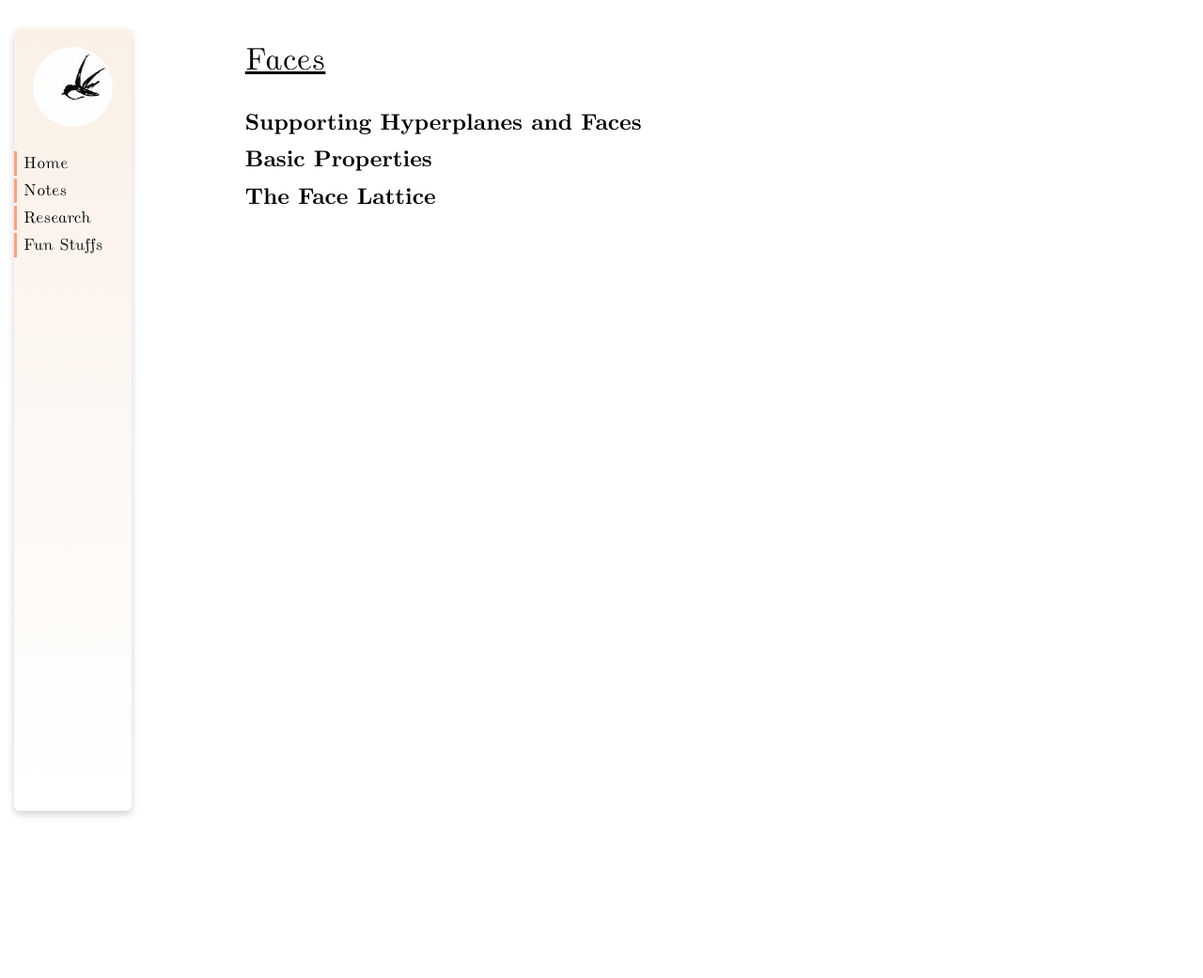
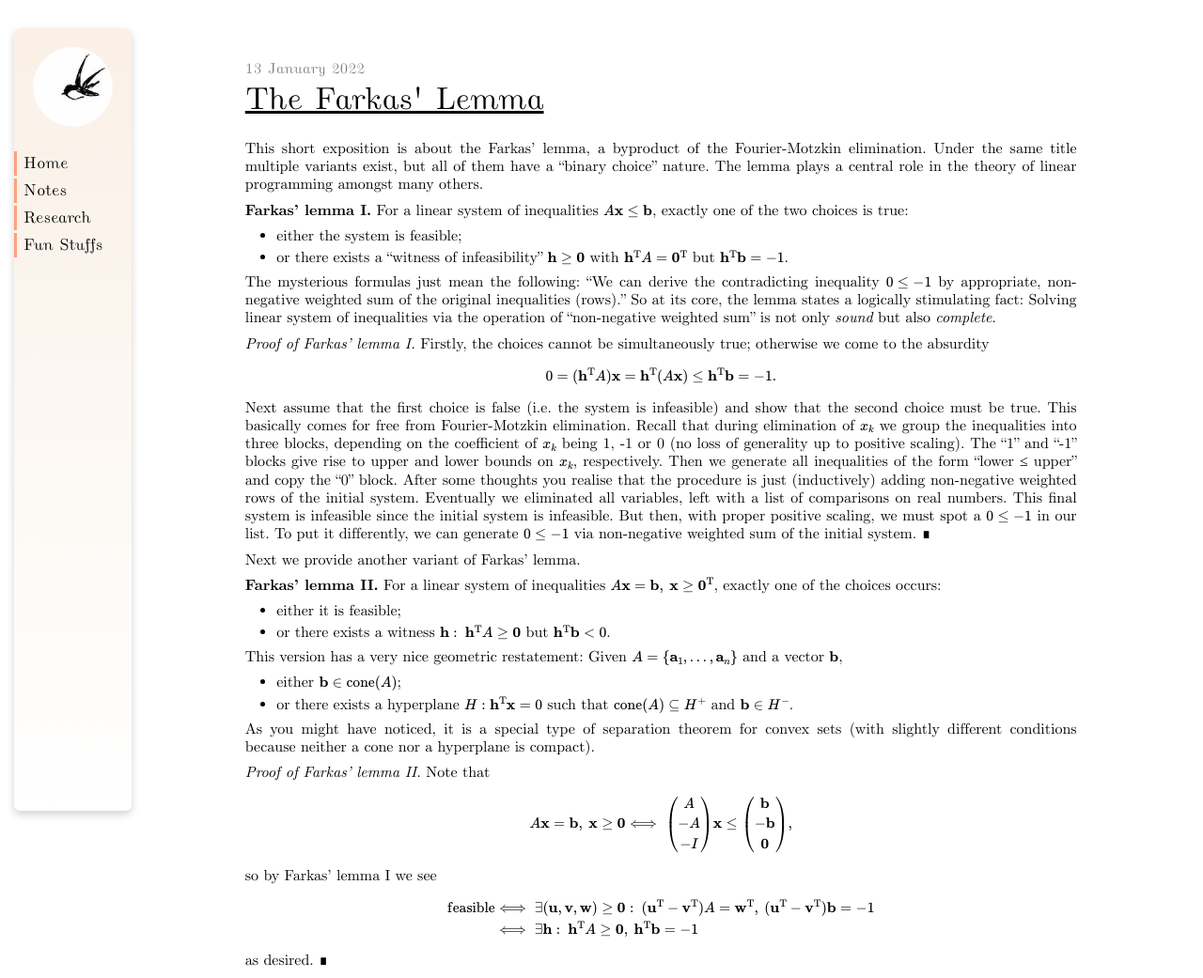
Before and after one commit to YanhengWang/yanhengwang.github.io, a Jekyll site: the page built from notes/geometry/3-3.md, in a window 1280 px wide and 1041 px high. Shown: the whole window at 94% size. Built offline with Jekyll 4.4.1, drawn with Linux system fonts in a browser that asks for light colours.

```diff
--- a/notes/geometry/3-3.md
+++ b/notes/geometry/3-3.md
@@ -1,12 +1,59 @@
 ---
 layout: page
-title: Faces
+date: 13 January 2022
+title: The Farkas' Lemma
+preamble: |-
+    \newcommand{\conv}{\operatorname{conv}}
+    \newcommand{\cone}{\operatorname{cone}}
+    \renewcommand{\vec}[1]{\mathbf{#1}}
 ---
 
-# Supporting Hyperplanes and Faces
+This short exposition is about the Farkas' lemma, a byproduct of the Fourier-Motzkin elimination. Under the same title multiple variants exist, but all of them have a "binary choice" nature. The lemma plays a central role in the theory of linear programming amongst many others.
 
+**Farkas' lemma I.**
+For a linear system of inequalities $$A \vec{x} \leq \vec{b}$$, exactly one of the two choices is true:
 
-# Basic Properties
+- either the system is feasible;
+- or there exists a "witness of infeasibility" $$\vec{h} \geq \vec{0}$$ with $$\vec{h}^\T A = \vec{0}^\T$$ but $$\vec{h}^\T \vec{b} = -1$$.
 
+The mysterious formulas just mean the following: "We can derive the contradicting inequality $$0 \leq -1$$ by appropriate, non-negative weighted sum of the original inequalities (rows)." So at its core, the lemma states a logically stimulating fact: Solving linear system of inequalities via the operation of "non-negative weighted sum" is not only *sound* but also *complete*.
 
-# The Face Lattice
+*Proof of Farkas' lemma I.*
+Firstly, the choices cannot be simultaneously true; otherwise we come to the absurdity
+
+$$ 0 = (\vec{h}^\T A) \vec{x} = \vec{h}^\T (A \vec{x}) \leq \vec{h}^\T \vec{b} = -1. $$
+
+Next assume that the first choice is false (i.e. the system is infeasible) and show that the second choice must be true. This basically comes for free from Fourier-Motzkin elimination. Recall that during elimination of $$x_k$$ we group the inequalities into three blocks, depending on the coefficient of $$x_k$$ being 1, -1 or 0 (no loss of generality up to positive scaling). The "1" and "-1" blocks give rise to upper and lower bounds on $$x_k$$, respectively. Then we generate all inequalities of the form "lower ≤ upper" and copy the "0" block. After some thoughts you realise that the procedure is just (inductively) adding non-negative weighted rows of the initial system. Eventually we eliminated all variables, left with a list of comparisons on real numbers. This final system is infeasible since the initial system is infeasible. But then, with proper positive scaling, we must spot a $$0 \leq -1$$ in our list. To put it differently, we can generate $$0 \leq -1$$ via non-negative weighted sum of the initial system. ∎
+
+Next we provide another variant of Farkas' lemma.
+
+**Farkas' lemma II.**
+For a linear system of inequalities $$A \vec{x} = \vec{b}, ~\vec{x} \geq \vec{0}^\T$$, exactly one of the choices occurs:
+
+- either it is feasible;
+- or there exists a witness $$\vec{h}: ~\vec{h}^\T A \geq \vec{0}$$ but $$\vec{h}^\T \vec{b} < 0$$.
+
+This version has a very nice geometric restatement: Given $$A = \set{ \vec{a}_1, \dots, \vec{a}_n }$$ and a vector $$\vec{b}$$,
+
+- either $$\vec{b} \in \cone(A)$$;
+- or there exists a hyperplane $$H: \vec{h}^\T \vec{x} = 0$$ such that $$\cone(A) \subseteq H^+$$ and $$\vec{b} \in H^-$$.
+
+As you might have noticed, it is a special type of separation theorem for convex sets (with slightly different conditions because neither a cone nor a hyperplane is compact).
+
+*Proof of Farkas' lemma II.*
+Note that
+
+$$\begin{align*}
+	A \vec{x} = \vec{b}, ~\vec{x} \geq \vec{0}
+	&\iff \begin{pmatrix} A \\ -A \\ -I \end{pmatrix} \vec{x} \leq \begin{pmatrix} \vec{b} \\ -\vec{b} \\ \vec{0} \end{pmatrix},
+\end{align*}$$
+
+so by Farkas' lemma I we see
+
+$$\begin{align*}
+	\text{feasible}
+	&\iff \exists (\vec{u}, \vec{v}, \vec{w}) \geq \vec{0}: ~(\vec{u}^\T - \vec{v}^\T) A = \vec{w}^\T, ~(\vec{u}^\T - \vec{v}^\T) \vec{b} = -1 \\
+	&\iff \exists \vec{h}: ~\vec{h}^\T A \geq \vec{0}, ~\vec{h}^\T \vec{b} = -1
+\end{align*}$$
+
+as desired. ∎
```
Also changed, not shown: notes/geometry/3-2.md (+0 -1 lines), notes/geometry/index.md (+2 -1 lines).
